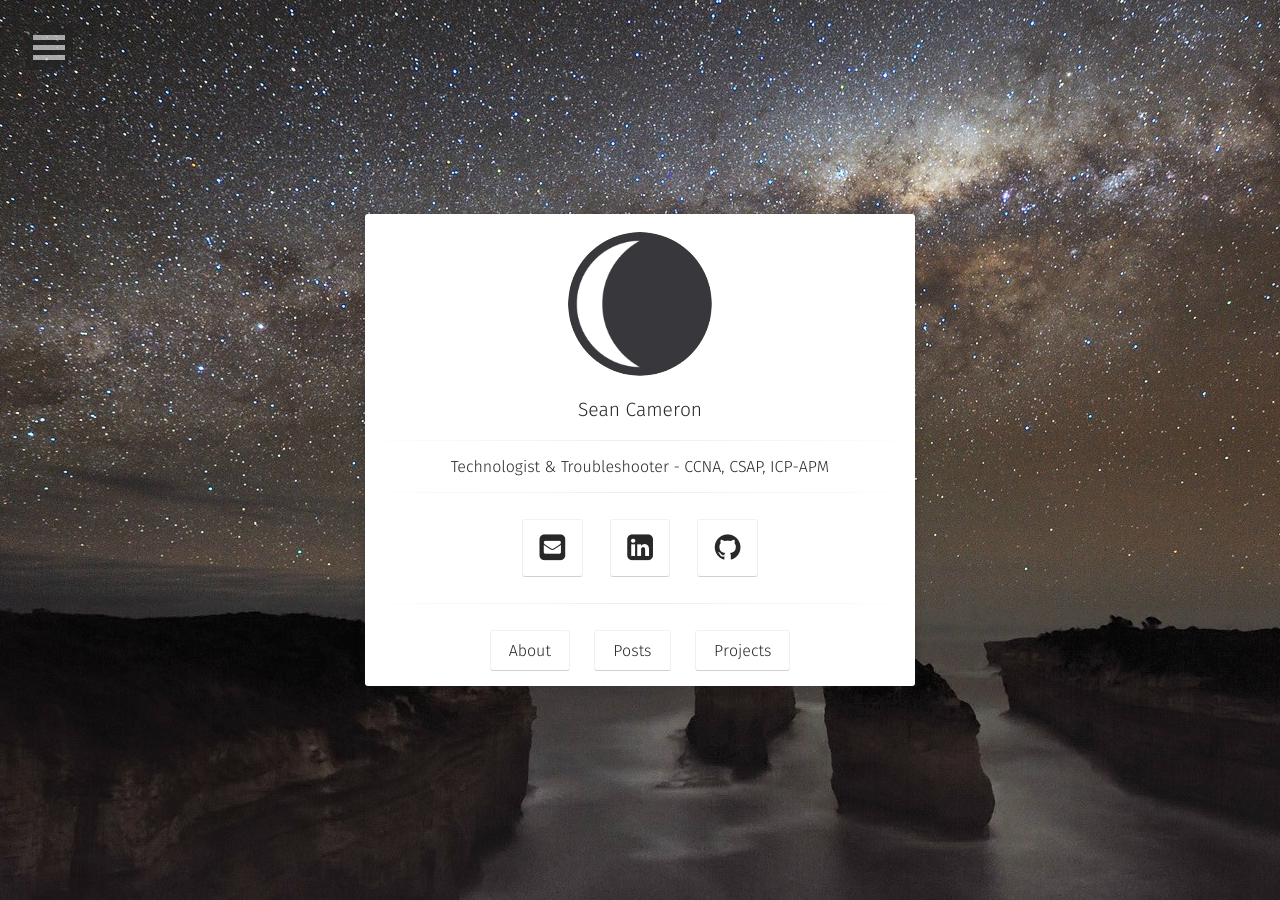
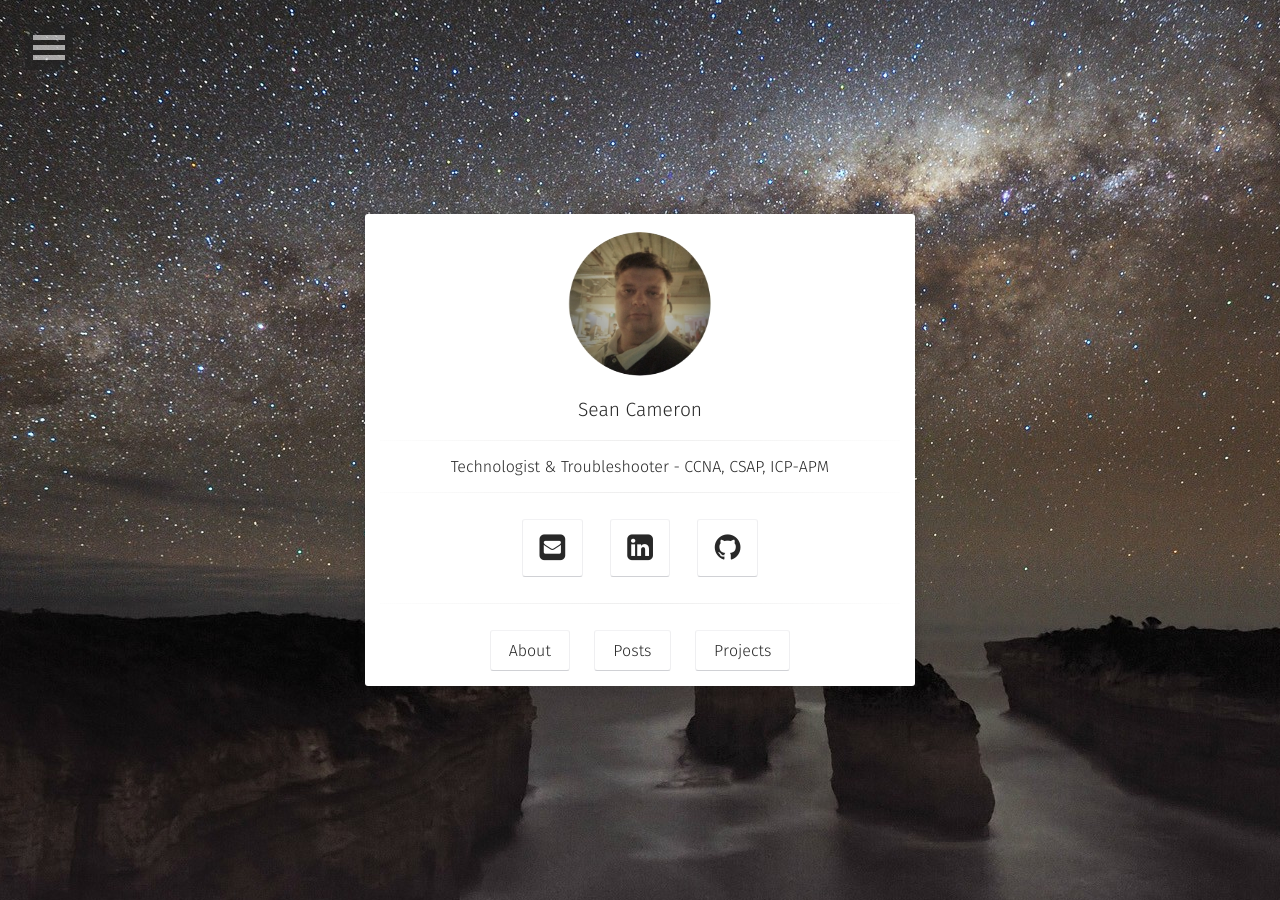
Before and after one commit to cameronsr/cameronsr.github.io, a Jekyll site: the page built from index.html, in a window 1280 px wide. Built offline with Jekyll 4.4.1, drawn with Linux system fonts in a browser that asks for light colours; some web fonts are replaced.

Commit message:
Update _config.yml

```diff
--- a/_config.yml
+++ b/_config.yml
@@ -4,7 +4,7 @@ bio:                'Technologist & Troubleshooter - CCNA, CSAP, ICP-APM'
 description:        "Sean is a Technologist specializing in Network Engineering & Product Management. Would you like to know more?"
 reading_time:       true
 words_per_minute:   200
-logo:               'assets/img/logo.png'
+logo:               'assets/img/SC_BunkerLabs_FilterCircSml.png'
 background:         'assets/img/long-arm-of-the-galaxy.jpg'
 tiled_bg:           true   # Set this true if you want to tile your background image, otherwise it will be covered
 locale:             en_US
```
